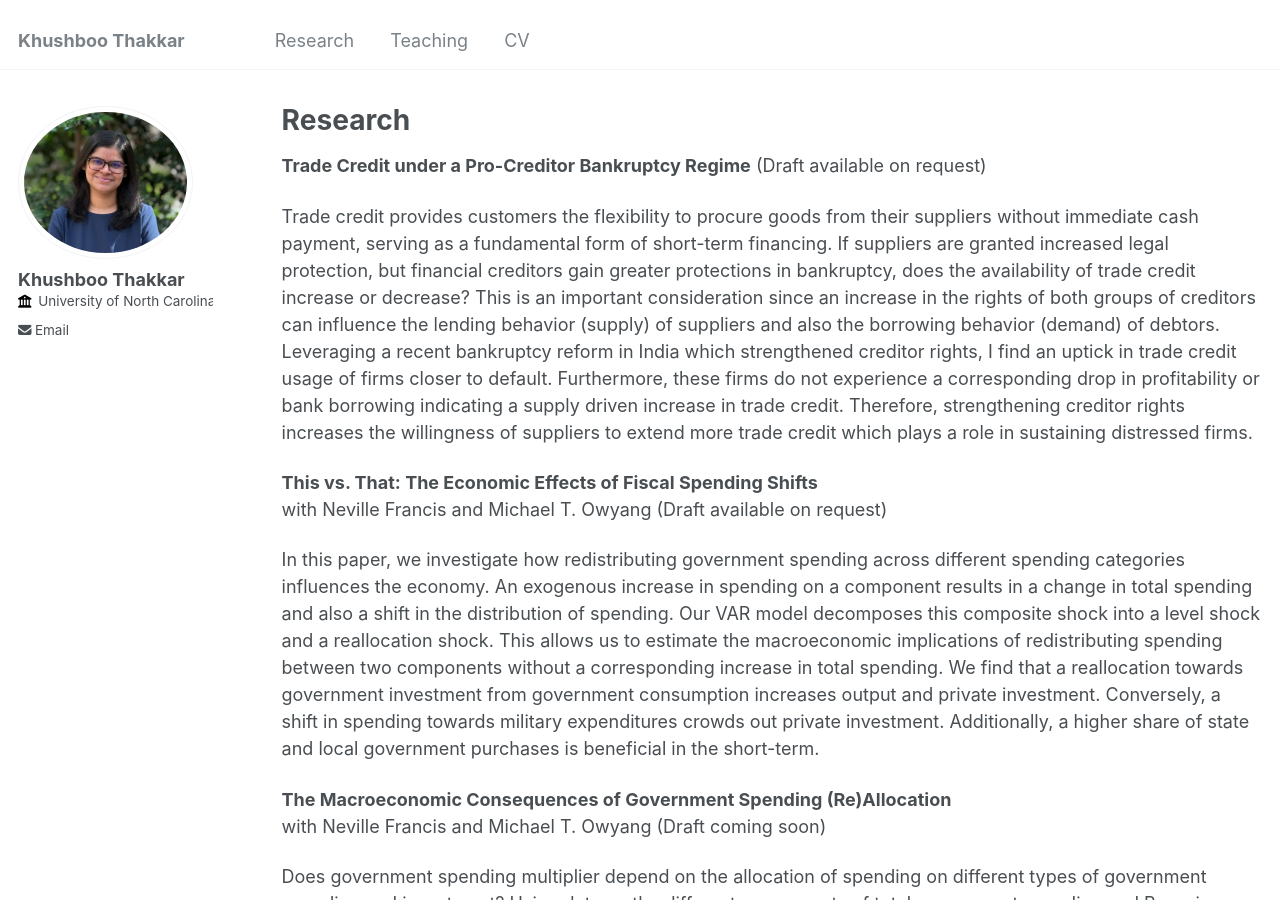
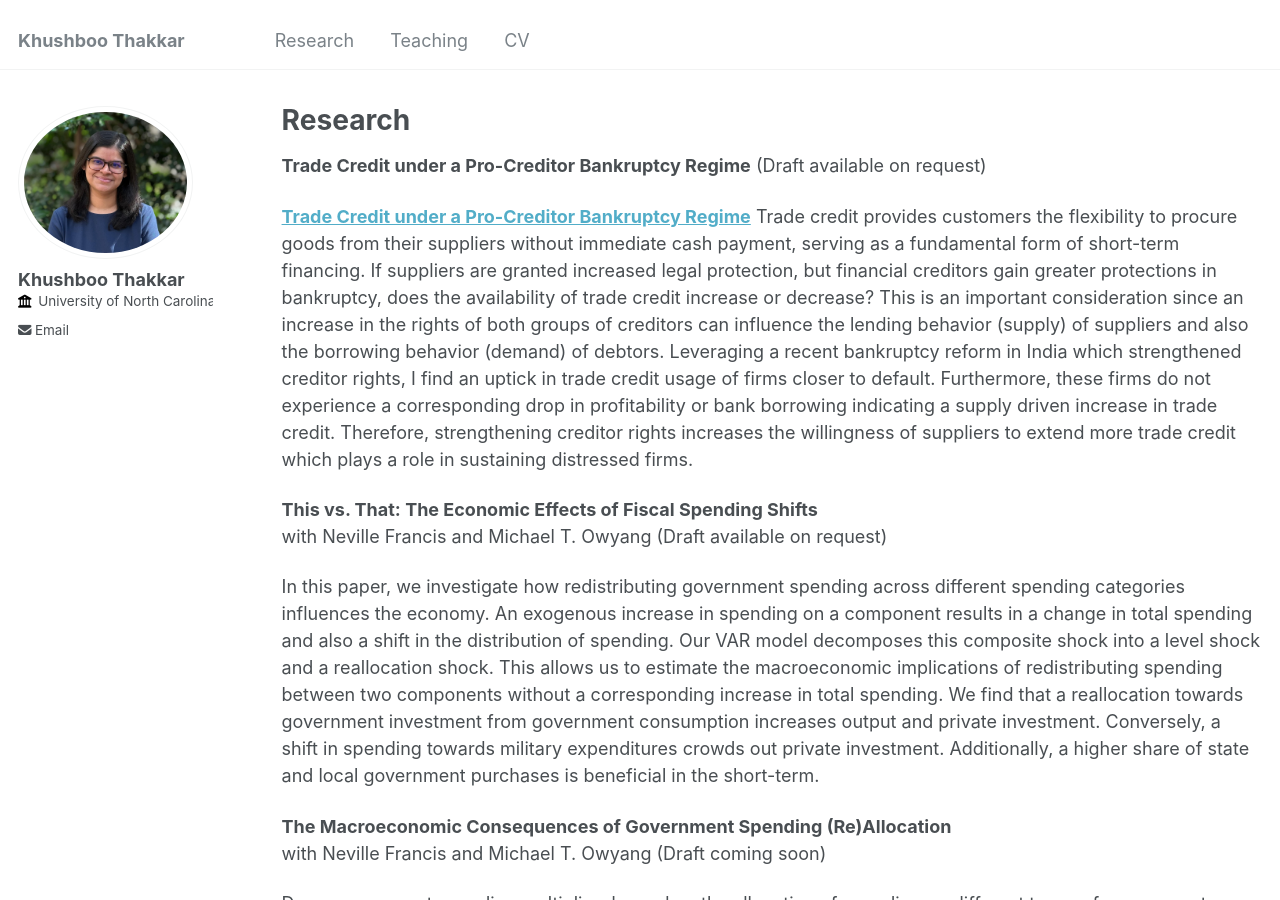
Before and after one commit to krthakkar/krthakkar.github.io, a Jekyll site: the page built from _pages/research.md, in a window 1280 px wide and 900 px high. Built offline with Jekyll 4.4.1, drawn with Linux system fonts in a browser that asks for light colours; nearby versions of some CDN libraries; library files that are not in the unit come from our copies.

Commit message:
research link added

```diff
--- a/_pages/research.md
+++ b/_pages/research.md
@@ -7,6 +7,7 @@ author_profile: true
 
 __Trade Credit under a Pro-Creditor Bankruptcy Regime__ (Draft available on request)
 
+[**Trade Credit under a Pro-Creditor Bankruptcy Regime**](https://krthakkar.github.io/)
 Trade credit provides customers the flexibility to procure goods from their suppliers without immediate cash payment, serving as a fundamental form of short-term financing. If suppliers are granted increased legal protection, but financial creditors gain greater protections in bankruptcy, does the availability of trade credit increase or decrease? This is an important consideration since an increase in the rights of both groups of creditors can influence the lending behavior (supply) of suppliers and also the borrowing behavior (demand) of debtors. Leveraging a recent bankruptcy reform in India which strengthened creditor rights, I find an uptick in trade credit usage of firms closer to default. Furthermore, these firms do not experience a corresponding drop in profitability or bank borrowing indicating a supply driven increase in trade credit. Therefore, strengthening creditor rights increases the willingness of suppliers to extend more trade credit which plays a role in sustaining distressed firms.
 
 __This vs. That: The Economic Effects of Fiscal Spending Shifts__
```
